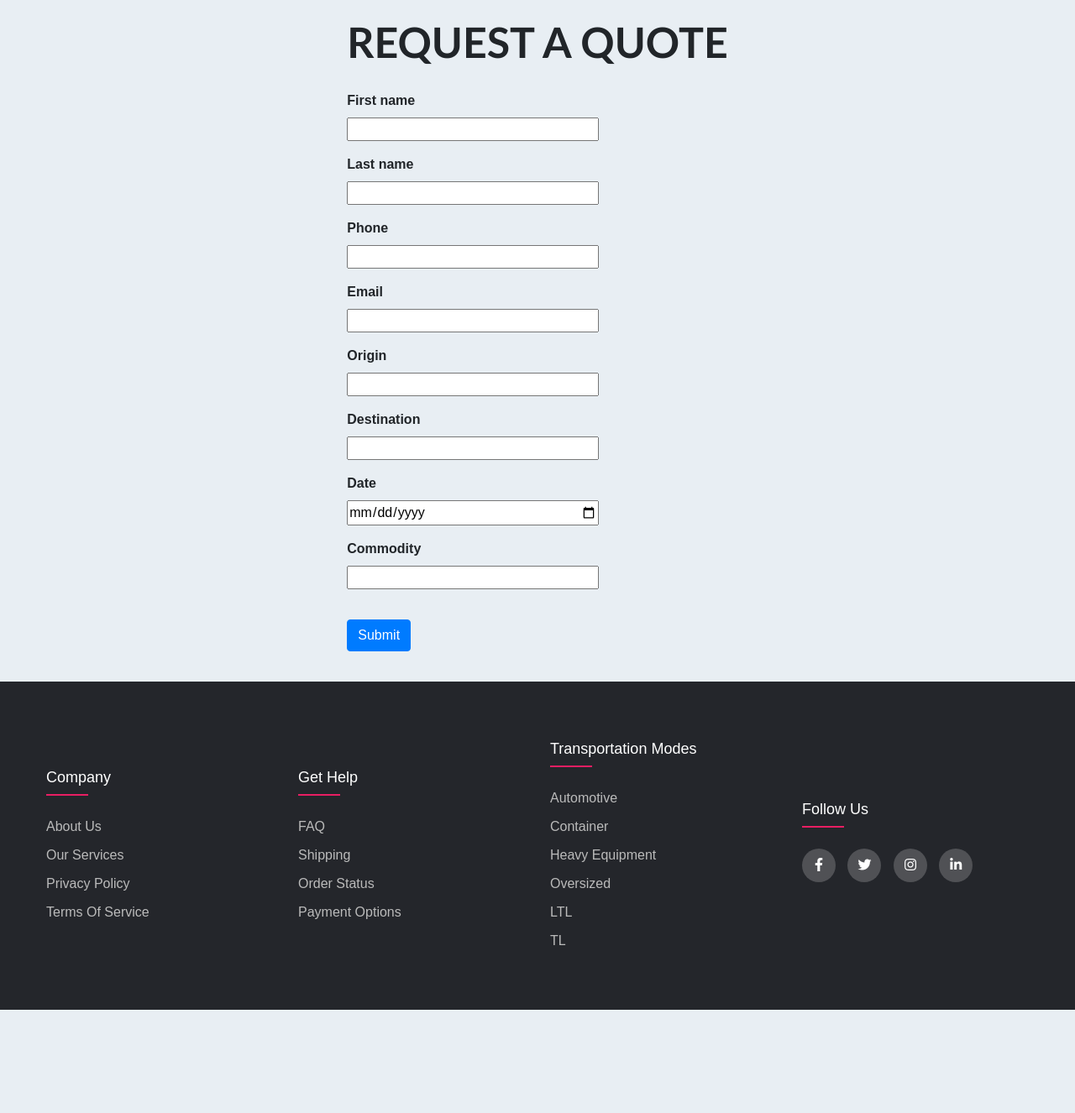
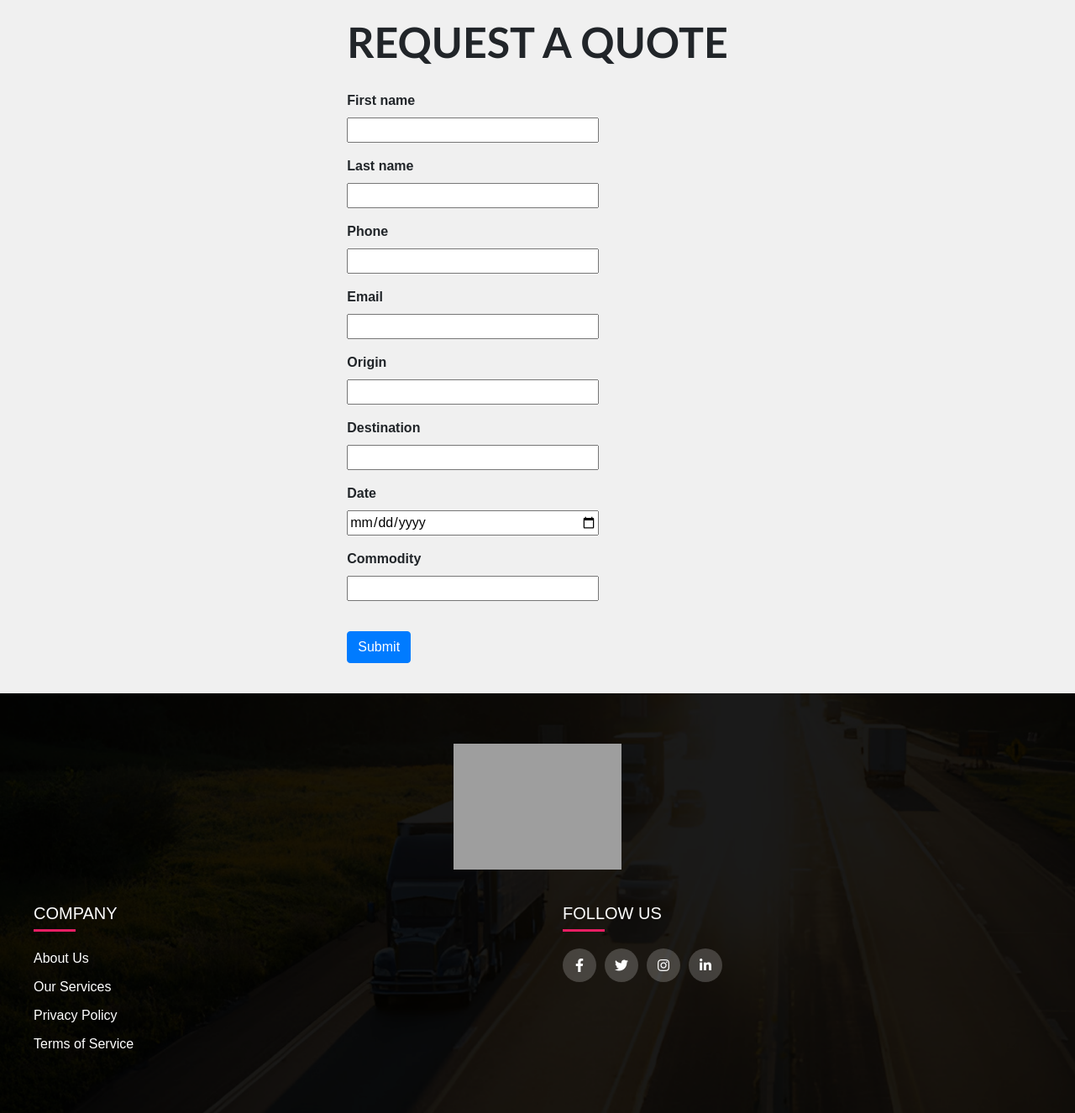
Before and after one commit to omoqbel1/bullet, a Django app: page /quote/ in a window 1280 px wide. Shown: the part 80-1406 px from the top of the page at 84% size. Before the commit the page ends 1283 px from the top, so only its background shows below. Run offline with Django 4.2, Linux system fonts and the light colour scheme; some libraries are stand-ins or nearby versions; grey boxes are pictures that could not be loaded.

Commit message:
Update footer.html

```diff
--- a/crm1/accounts/templates/accounts/footer.html
+++ b/crm1/accounts/templates/accounts/footer.html
@@ -1,44 +1,150 @@
 <!DOCTYPE html>
 <html lang="en">
 <head>
-  <title>Footer Design</title>
-  <meta charset="utf-8">
-  <meta name="viewport" content="width=device-width, initial-scale=1">
-  <link rel="stylesheet" href="css/style.css">
-  <link rel="stylesheet" type="text/css" href="https://cdnjs.cloudflare.com/ajax/libs/font-awesome/5.15.1/css/all.min.css">
+    <meta charset="UTF-8" />
+    <meta name="viewport" content="width=device-width, initial-scale=1.0"/>
+    <title>Footer Redesign</title>
+    <link rel="stylesheet" href="https://cdnjs.cloudflare.com/ajax/libs/font-awesome/5.15.1/css/all.min.css" integrity="sha512-+0c6CarotLHz3qfKvu0TROYqzsJoKCcJ2ZQ0iwEwdSunnNCIF9ABqNu3ZIlAtf+/uXUdUEK5w5N5xNze9kR8kA==" crossorigin="anonymous" referrerpolicy="no-referrer"/>
+    <style>
+        body {
+            margin: 0;
+            font-family: 'Poppins', sans-serif;
+            background-color: #f0f0f0;
+            line-height: 1.5;
+        }
+
+        .footer {
+            background: url('/static/accounts/images/banner_07.png') no-repeat center center/cover;
+            color: #fff;
+            padding: 60px 20px;
+            position: relative;
+        }
+
+        /* Remove the dark overlay */
+        /* .footer::before {
+            content: "";
+            position: absolute;
+            inset: 0;
+            background: rgba(0,0,0,0.5);
+        } */
+
+        .footer-content {
+            position: relative;
+            max-width: 1200px;
+            margin: 0 auto;
+            z-index: 1;
+            display: flex;
+            flex-direction: column;
+            align-items: center;
+        }
+
+        .footer-logo {
+            margin-bottom: 40px;
+        }
+
+        .footer-logo img {
+            max-width: 200px;
+            height: auto;
+            display: block;
+        }
+
+        .footer-columns {
+            width: 100%;
+            display: flex;
+            flex-wrap: wrap;
+            justify-content: center;
+            gap: 60px;
+        }
+
+        .footer-col {
+            flex: 1;
+            min-width: 220px;
+        }
+
+        .footer-col h4 {
+            font-size: 20px;
+            text-transform: uppercase;
+            margin-bottom: 20px;
+            position: relative;
+            padding-bottom: 10px;
+        }
+
+        .footer-col h4::after {
+            content: '';
+            position: absolute;
+            left: 0;
+            bottom: 0;
+            width: 50px;
+            height: 3px;
+            background: #e91e63;
+        }
+
+        .footer-col ul {
+            list-style: none;
+            padding: 0;
+            margin: 0;
+        }
+
+        .footer-col ul li {
+            margin-bottom: 10px;
+        }
+
+        .footer-col ul li a {
+            color: #ffffff;
+            text-decoration: none;
+            font-size: 16px;
+            transition: color 0.3s ease;
+        }
+
+        .footer-col ul li a:hover {
+            color: #e91e63;
+        }
+
+        .social-links {
+            display: flex;
+            gap: 10px;
+        }
+
+        .social-links a {
+            display: flex;
+            align-items: center;
+            justify-content: center;
+            color: #ffffff;
+            background: rgba(255,255,255,0.2);
+            width: 40px;
+            height: 40px;
+            border-radius: 50%;
+            transition: background 0.3s ease, color 0.3s ease;
+        }
+
+        .social-links a:hover {
+            background: #ffffff;
+            color: #24262b;
+        }
+
+        @media (max-width: 767px) {
+            .footer-columns {
+                flex-direction: column;
+                align-items: center;
+            }
+        }
+    </style>
 </head>
 <body>
 
     <footer class="footer">
-  	 <div class="container23">
-  	 	<div class="row">
+        <div class="footer-content">
+            <div class="footer-logo">
+                <img src="/static/accounts/images/logoo.jpg" alt="Company Logo">
+            </div>
+            <div class="footer-columns">
                 <div class="footer-col">
                     <h4>company</h4>
                     <ul>
-  	 				<li><a href="#">about us</a></li>
-  	 				<li><a href="#">our services</a></li>
-  	 				<li><a href="/privacy/">privacy policy</a></li>
+                        <li><a href="#">About Us</a></li>
+                        <li><a href="#">Our Services</a></li>
+                        <li><a href="/privacy/">Privacy Policy</a></li>
                         <li><a href="/tos/">Terms of Service</a></li>
-  	 			</ul>
-  	 		</div>
-  	 		<div class="footer-col">
-  	 			<h4>get help</h4>
-  	 			<ul>
-  	 				<li><a href="#">FAQ</a></li>
-  	 				<li><a href="#">shipping</a></li>
-  	 				<li><a href="#">order status</a></li>
-  	 				<li><a href="#">payment options</a></li>
-  	 			</ul>
-  	 		</div>
-  	 		<div class="footer-col">
-  	 			<h4>Transportation modes</h4>
-  	 			<ul>
-  	 				<li><a href="#">Automotive</a></li>
-  	 				<li><a href="#">Container</a></li>
-  	 				<li><a href="#">Heavy Equipment</a></li>
-  	 				<li><a href="#">Oversized</a></li>
-            <li><a href="#">LTL</a></li>
-            <li><a href="#">TL</a></li>
                     </ul>
                 </div>
                 <div class="footer-col">
@@ -56,100 +162,3 @@
 
 </body>
 </html>
-
-
-<style type="text/css">
-body{
-	line-height: 1.5;
-	font-family: 'Poppins', sans-serif;
-}
-*{
-	margin:0;
-	padding:0;
-	box-sizing: border-box;
-}
-.container23{
-	max-width: 1170px;
-	margin:auto;
-}
-.row{
-	display: flex;
-	flex-wrap: wrap;
-}
-ul{
-	list-style: none;
-}
-.footer{
-	background-color: #24262b;
-    padding: 70px 0;
-}
-.footer-col{
-   width: 25%;
-   padding: 0 15px;
-}
-.footer-col h4{
-	font-size: 18px;
-	color: #ffffff;
-	text-transform: capitalize;
-	margin-bottom: 35px;
-	font-weight: 500;
-	position: relative;
-}
-.footer-col h4::before{
-	content: '';
-	position: absolute;
-	left:0;
-	bottom: -10px;
-	background-color: #e91e63;
-	height: 2px;
-	box-sizing: border-box;
-	width: 50px;
-}
-.footer-col ul li:not(:last-child){
-	margin-bottom: 10px;
-}
-.footer-col ul li a{
-	font-size: 16px;
-	text-transform: capitalize;
-	color: #ffffff;
-	text-decoration: none;
-	font-weight: 300;
-	color: #bbbbbb;
-	display: block;
-	transition: all 0.3s ease;
-}
-.footer-col ul li a:hover{
-	color: #ffffff;
-	padding-left: 8px;
-}
-.footer-col .social-links a{
-	display: inline-block;
-	height: 40px;
-	width: 40px;
-	background-color: rgba(255,255,255,0.2);
-	margin:0 10px 10px 0;
-	text-align: center;
-	line-height: 40px;
-	border-radius: 50%;
-	color: #ffffff;
-	transition: all 0.5s ease;
-}
-.footer-col .social-links a:hover{
-	color: #24262b;
-	background-color: #ffffff;
-}
-
-/*responsive*/
-@media(max-width: 767px){
-  .footer-col{
-    width: 50%;
-    margin-bottom: 30px;
-}
-}
-@media(max-width: 574px){
-  .footer-col{
-    width: 100%;
-}
-}
-
-</style>
```
Lines whose indentation alone changed are shown as unchanged.
